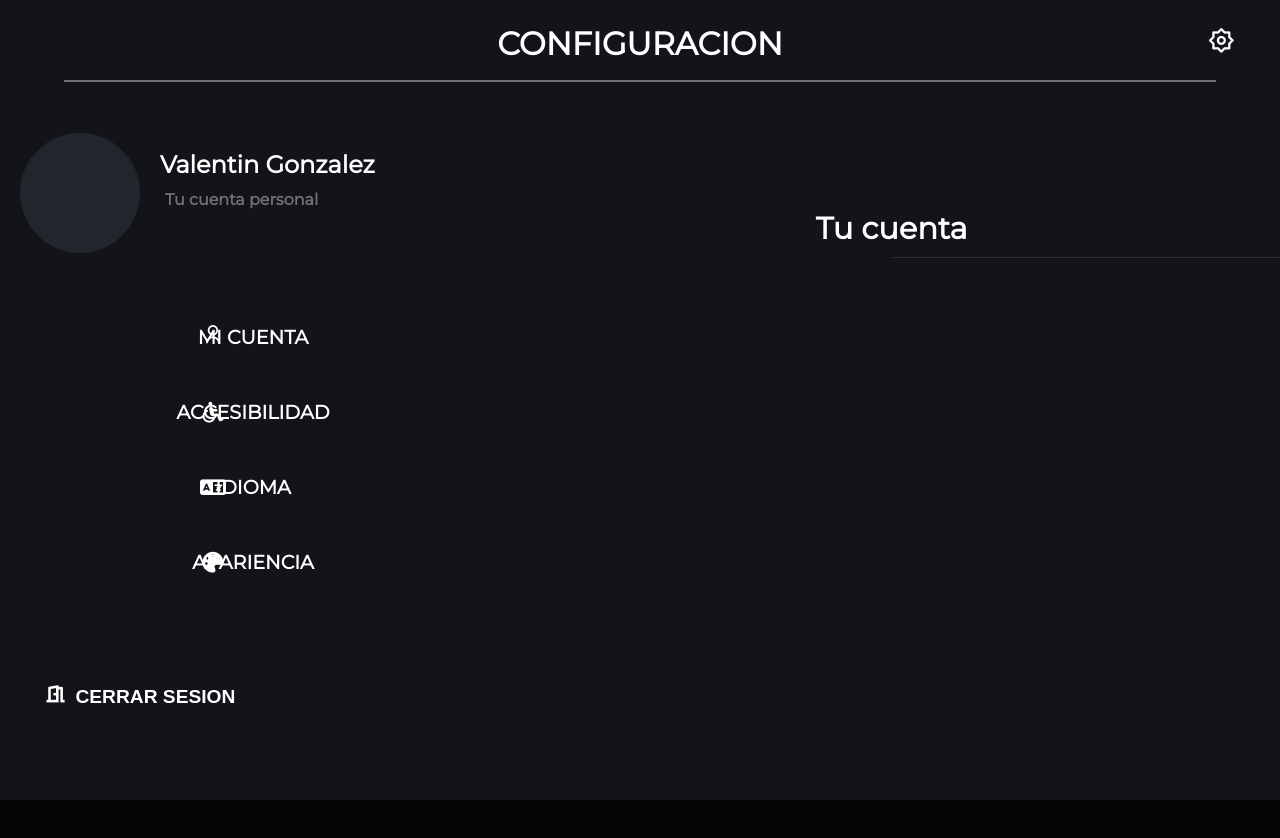
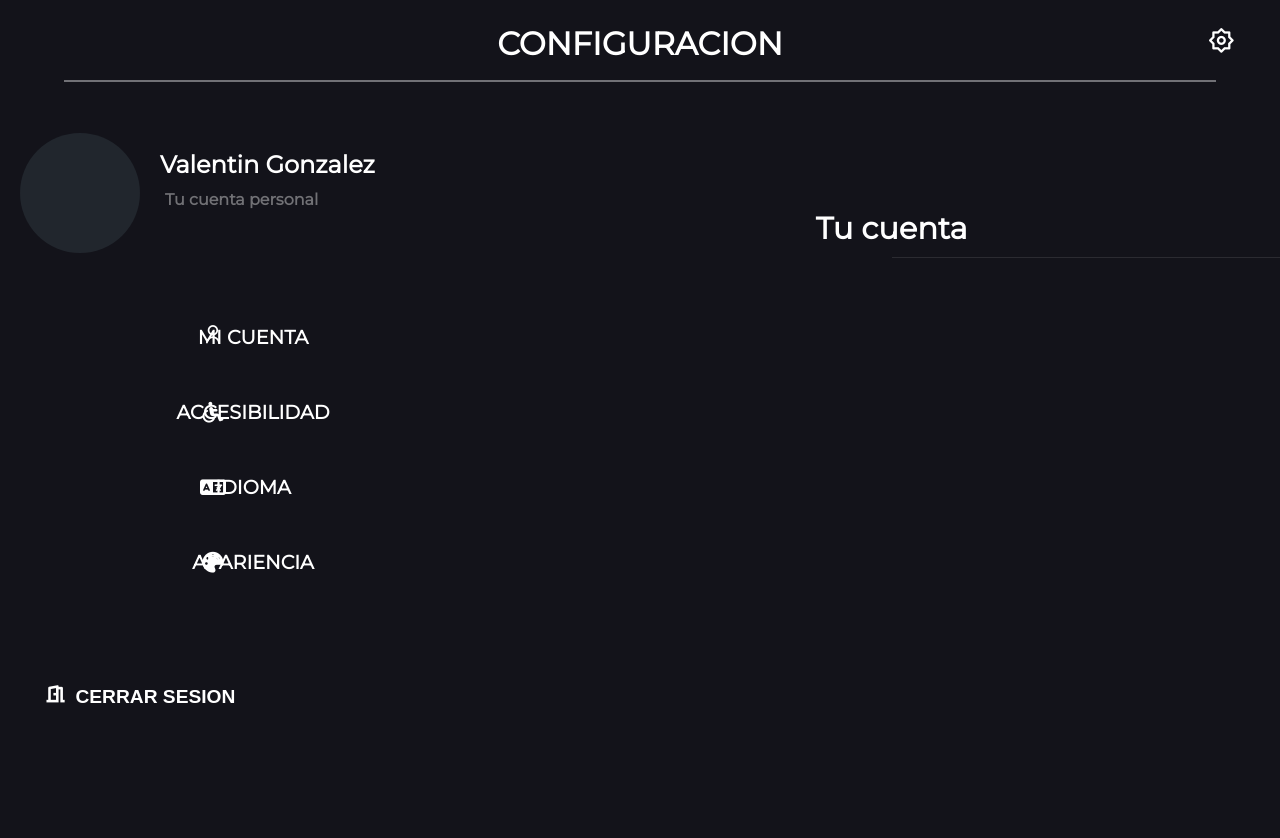
Before and after one commit to Tintaa307/tavross, a React (Vite) app: page /settings in a window 1280 px wide. Shown: the top 838 px of the page. Before the commit the page ends 800 px from the top, so only its background shows below. Built offline with nearby package versions, Linux system fonts and the light colour scheme; a web font is replaced by a local one.

Commit message:
add amchart

```diff
--- a/package.json
+++ b/package.json
@@ -9,7 +9,7 @@
     "preview": "vite preview"
   },
   "dependencies": {
-    "@amcharts/amcharts5": "^5.2.30",
+    "@amcharts/amcharts5": "^5.2.31",
     "@emailjs/browser": "^3.6.2",
     "axios": "^0.27.2",
     "bcrypt": "^5.0.1",
--- a/src/components/settings/settings.css
+++ b/src/components/settings/settings.css
@@ -3,7 +3,7 @@
   top: 0;
   left: 0;
   width: 100%;
-  height: 100vh;
+  height: 120vh;
   z-index: 4;
   background-color: #13131a;
   transform-origin: left;
```
Also changed, not shown: 1 other file (tests, documents, lock files or other folders).
